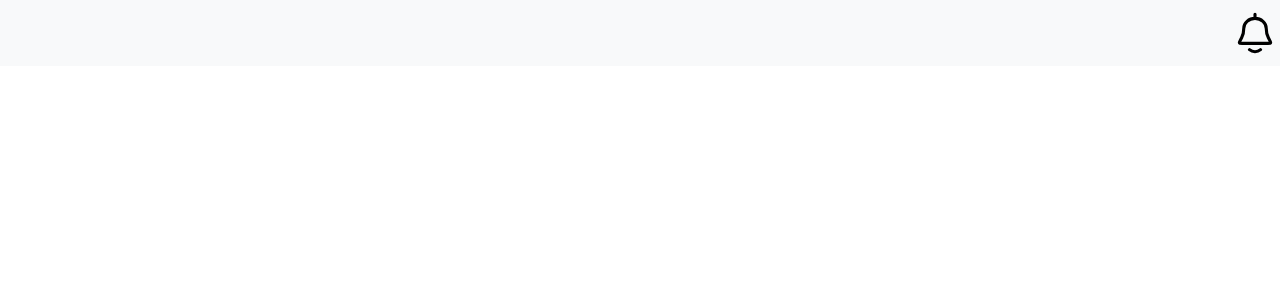
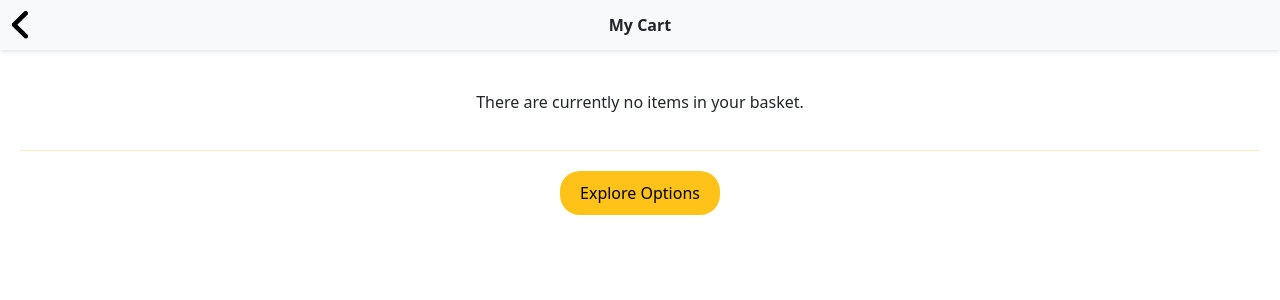
Before and after one commit to bel-bel159/CS206_MealMate, a React (Vite) app in the folder mealmateFrontend/: page /cart in a window 1280 px wide. Before the commit this address had no page. Shown: the top 300 px of the page. Built offline with nearby package versions, Linux system fonts and the light colour scheme.

Commit message:
cart page (empty & with items)

```diff
--- a/mealmateFrontend/src/App.jsx
+++ b/mealmateFrontend/src/App.jsx
@@ -7,6 +7,7 @@ import Notification from "./Notification.jsx";
 import Navbar from "./components/Navbar.jsx";
 import "bootstrap/dist/css/bootstrap.min.css";
 import Restaurant from "./Restaurant.jsx";
+import Cart from "./Cart.jsx";
 
 function App() {
   return (
@@ -19,6 +20,7 @@ function App() {
         <Route path="/login" element={<Login />}></Route>
         <Route path="/notifications" element={<Notification />}></Route>
         <Route path="/restaurant" element={<Restaurant />}></Route>
+        <Route path="/cart" element={<Cart />}></Route>
       </Routes>
     </BrowserRouter>
   );
--- /dev/null
+++ b/mealmateFrontend/src/Cart.jsx
@@ -0,0 +1,102 @@
+import React from "react";
+import "./style.css";
+import backbutton from "./Assets/backbutton.png"
+import { useState } from "react";
+
+const Cart = () => {
+
+    // const [cartItems, setCartItems] = useState([]);
+    const [cartItems, setCartItems] = useState([
+        { id: 1, name: "Sample Item", quantity: 0 },
+    ]);
+
+    const hasItemsInCart = cartItems.some(item => item.quantity > 0);
+
+    // const addItemToCart = (newItem) => {
+    //     // Check if the item already exists in the cart
+    //     const itemExists = cartItems.find(item => item.id === newItem.id);
+
+    //     if (itemExists) {
+    //       // Increase quantity if item exists
+    //       setCartItems(cartItems.map(item =>
+    //         item.id === newItem.id ? {...item, quantity: item.quantity + 1} : item
+    //       ));
+    //     } else {
+    //       // Add new item with quantity = 1 if it doesn't exist
+    //       setCartItems([...cartItems, {...newItem, quantity: 1}]);
+    //     }
+    // };
+
+    return (
+        <div className="header bg-light" style={{ width: "100%", height: "50px", boxShadow: '0 2px 4px rgba(0,0,0,0.1)' }}>
+            <div className="d-flex justify-content-between align-items-center" style={{ width: "100%", height: "50px" }}>
+                <button style={{ background: 'none', border: 'none' }}>
+                    <img
+                    src={backbutton}
+                    alt="Back"
+                    style={{ width: "30px", height: "auto" }} // Adjust size as needed
+                    />
+                </button>
+                <div style={{ position: 'absolute', width: "100%", textAlign: 'center' , fontWeight: 'bold'}}>
+                    My Cart
+                </div>
+                {/* If you plan to add another element (like a cart icon) on the right, you can add it here. */}
+                <div style={{ width: '30px' }}> {/* Placeholder for right-side symmetry, adjust as needed */}</div>
+            </div>
+            {hasItemsInCart ? (
+                <div>
+                {cartItems.filter(item => item.quantity > 0).map((item, index) => (
+                  <div key={index} style={{ display: 'flex', justifyContent: 'space-between', alignItems: 'center', marginBottom: '20px', padding: '10px' }}>
+                    {/* Quantity Card */}
+                    <div style={{
+                      padding: '10px 20px',
+                      backgroundColor: '#FFC218',
+                      borderRadius: '50%',
+                      display: 'flex',
+                      alignItems: 'center',
+                      justifyContent: 'center',
+                      fontWeight: 'bold',
+                      marginLeft: '10px'
+                    }}>
+                      x{item.quantity}
+                    </div>
+
+                    {/* Item Details */}
+                    <div style={{ flex: 1, paddingLeft: '20px', textAlign: 'left', paddingTop: '20px', marginBottom: '0px'}}>
+                      <h4>Zhang Liang Mala Tang Bencoolen</h4>
+                      <p>Tomato Soup Base</p>
+                    </div>
+
+                    {/* View Button */}
+                    <button style={{
+                      padding: '10px 20px',
+                      cursor: 'pointer',
+                      backgroundColor: '#FFC218',
+                      borderRadius: '20px',
+                      border: 'none',
+                      fontWeight: 'bold',
+                      marginRight: '10px'
+                    }}>
+                      View
+                    </button>
+                  </div>
+                ))}
+                {/* Horizontal Line */}
+                <hr style={{ width: '100%', color: '#FFC218', marginTop: '10px' }} />
+              </div>
+            ) : (
+                <div style={{ display: 'flex', flexDirection: 'column', alignItems: 'center', justifyContent: 'center', width: '100%', padding: '20px' }}>
+                    <div style={{ textAlign: 'center', marginBottom: '20px', marginTop: '20px'}}>
+                        There are currently no items in your basket.
+                    </div>
+                    <hr style={{ width: '100%', marginBottom: '20px', color: '#FFC218'}} />
+                    <button style={{ padding: '10px 20px', cursor: 'pointer', backgroundColor: '#FFC218', borderRadius: '20px', border: 'none' }}>
+                        Explore Options
+                    </button>
+                </div>
+            )}
+        </div>
+    );
+}
+
+export default Cart;
--- a/mealmateFrontend/src/components/Navbar.jsx
+++ b/mealmateFrontend/src/components/Navbar.jsx
@@ -6,7 +6,7 @@ import bell from "../Assets/bell.svg";
 const Navbar = () => {
 
   const location = useLocation();
-  if (location.pathname === "/restaurant") {
+  if (location.pathname === "/restaurant" || location.pathname === "/cart") {
     return null;
   }
   return (
```
